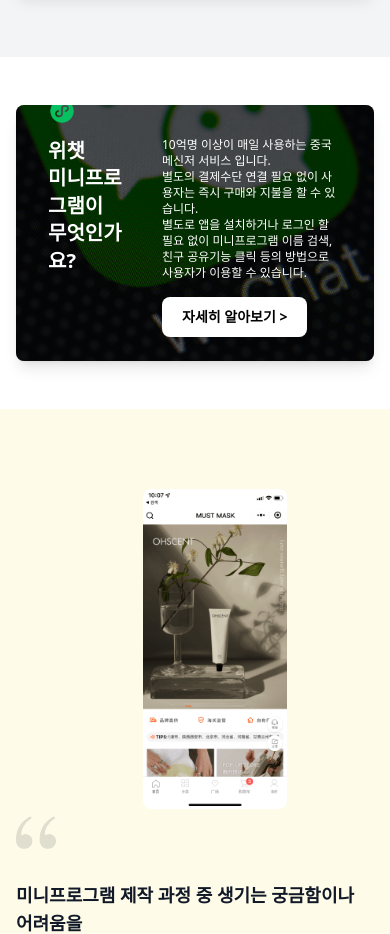
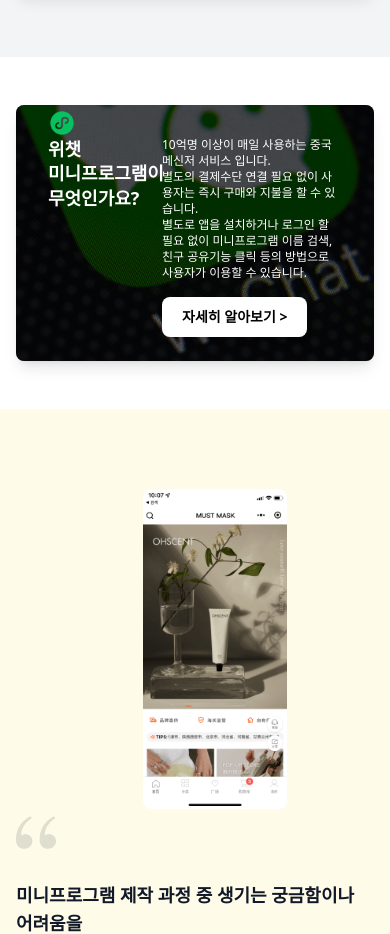
Before and after one commit to diginori-addmore/bettercode-new, a Next.js app: page / in a window 390 px wide. Shown: the part 4260-5194 px from the top of the page. Built offline with nearby package versions, Linux system fonts and the light colour scheme.

Commit message:
글씨 크기 조절

```diff
--- a/app/components/About.tsx
+++ b/app/components/About.tsx
@@ -29,16 +29,18 @@ export default function HighlightSection() {
                                 alt="위챗 아이콘"
                                 width={28}
                                 height={28}
-                                className="absolute -top-10 left-0"
+                                className="absolute -top-7 left-0"
                             />
-                            <h2 className="text-xl md:text-4xl font-bold text-left leading-snug">
-                                위챗<br />미니프로그램이<br />무엇인가요?
+                            <h2 className="text-lg md:text-4xl font-bold text-left leading-snug break-keep">
+                                위챗<br />
+                                미니프로그램이<br />
+                                무엇인가요?
                             </h2>
                         </div>
 
                         {/* 오른쪽 작은 텍스트와 버튼 */}
                         <div className="w-2/3 pl-4 flex flex-col items-start text-left">
-                            <p className="text-base text-xs md:text-sm">
+                            <p className="text-base text-xs md:text-base">
                                 10억명 이상이 매일 사용하는 중국 메신저 서비스 입니다.<br />
                                 별도의 결제수단 연결 필요 없이 사용자는 즉시 구매와 지불을 할 수 있습니다.<br />
                                 별도로 앱을 설치하거나 로그인 할 필요 없이 미니프로그램 이름 검색,<br />
```
